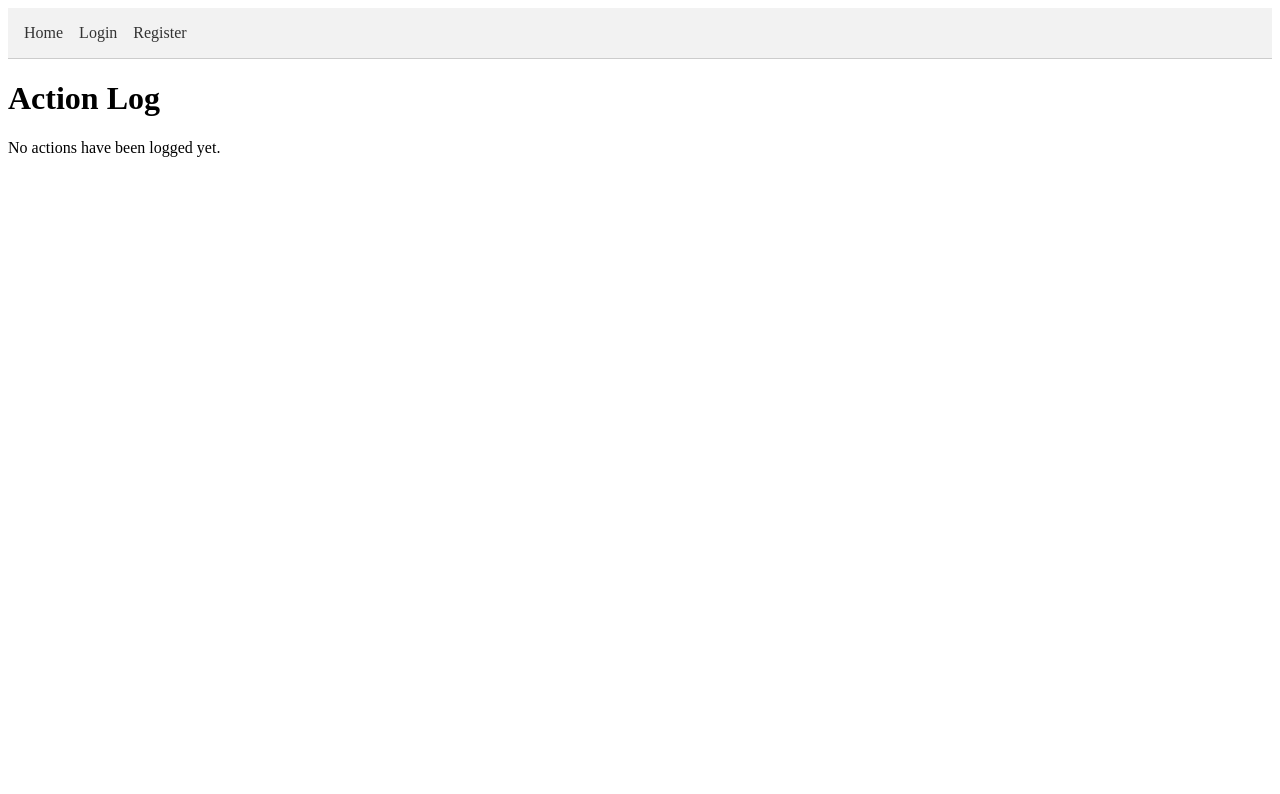
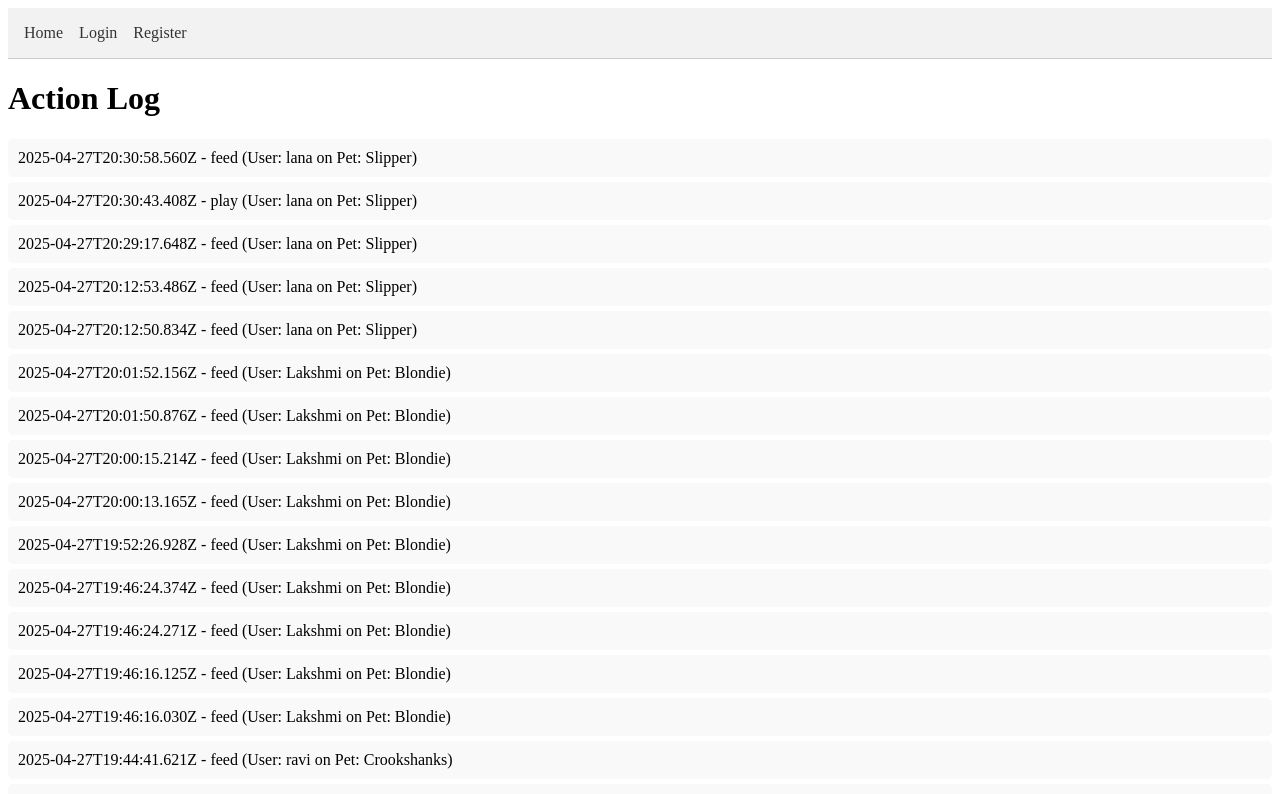
Before and after one commit to Vasuuu641/Pets, a SvelteKit app: page /logs in a window 1280 px wide. Shown: the top 794 px of the page. Built offline with nearby package versions, Linux system fonts and the light colour scheme.

Commit message:
updated the frontend of logs page
Enables the user to see the current logs of the actions performed by users

```diff
--- a/src/routes/(frontend)/logs/+page.svelte
+++ b/src/routes/(frontend)/logs/+page.svelte
@@ -1,11 +1,23 @@
 <script lang="ts">
-	import { onMount } from 'svelte';
-	let logs: string[] = [];
-	let error = '';
+    import { onMount } from 'svelte';
+    let logs: any[] = [];
+    let error = '';
 
-	onMount(async () => {
-		// TODO get logs
-	});
+    onMount(async () => {
+        try {
+            const res = await fetch('/api/log'); // Adjusted endpoint
+            if (!res.ok) {
+                throw new Error(`Error fetching logs: ${res.statusText}`);
+            }
+            logs = await res.json();
+        } catch (err) {
+            if (err instanceof Error) {
+                error = err.message;
+            } else {
+                error = 'An unknown error occurred';
+            }
+        }
+    });
 </script>
 
 <h1>Action Log</h1>
@@ -15,8 +27,24 @@
 {:else if logs.length === 0}
     <p>No actions have been logged yet.</p>
 {:else}
-    <!--   render logs here with the newest on top-->
+    <ul>
+        {#each [...logs].reverse() as log}
+            <li>
+                {log.timestamp} - {log.action} (User: {log.userName} on Pet: {log.petName})
+            </li>
+        {/each}
+    </ul>
 {/if}
 
 <style>
+    ul {
+        list-style-type: none;
+        padding: 0;
+    }
+    li {
+        background-color: #f9f9f9;
+        padding: 10px;
+        margin: 5px 0;
+        border-radius: 5px;
+    }
 </style>
```
